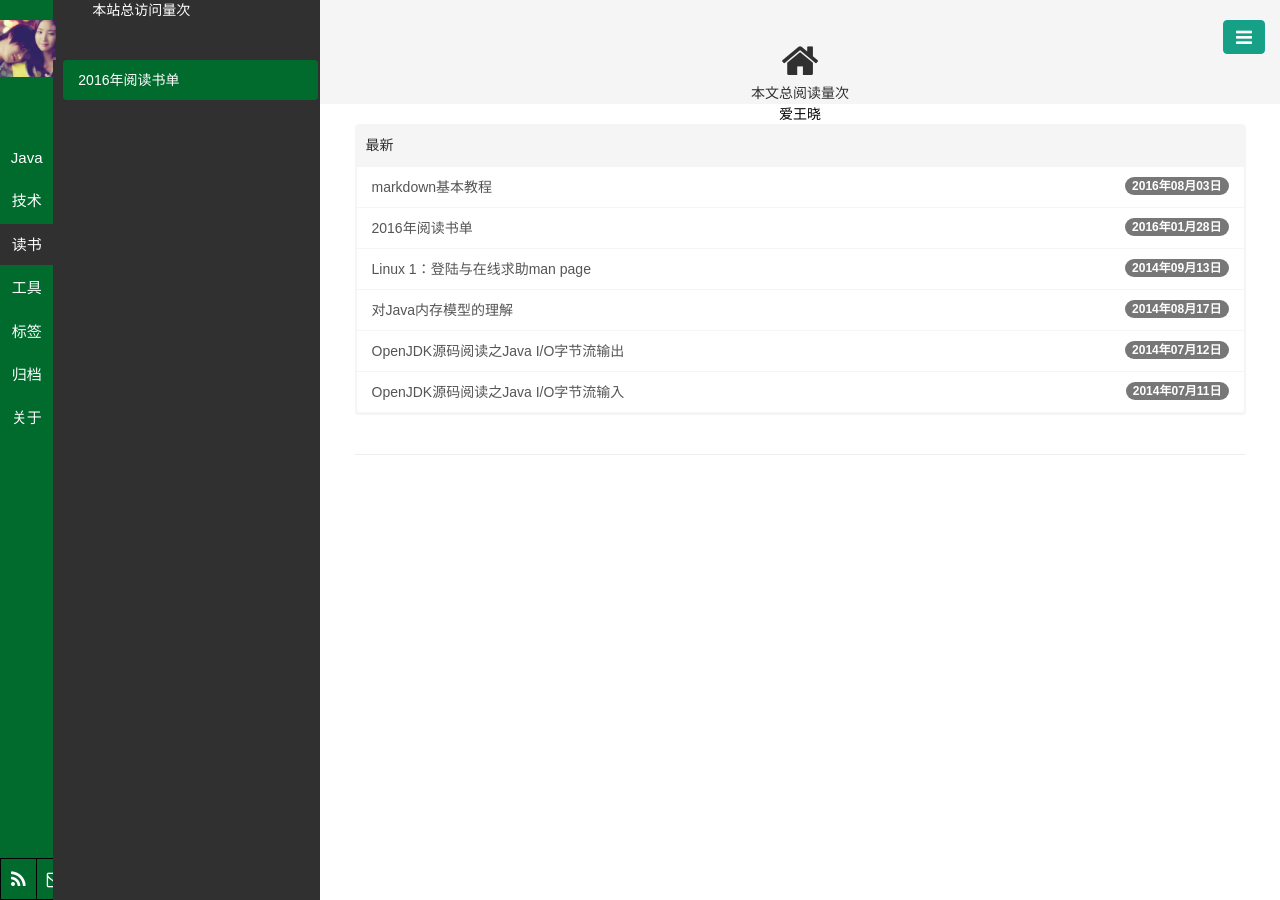
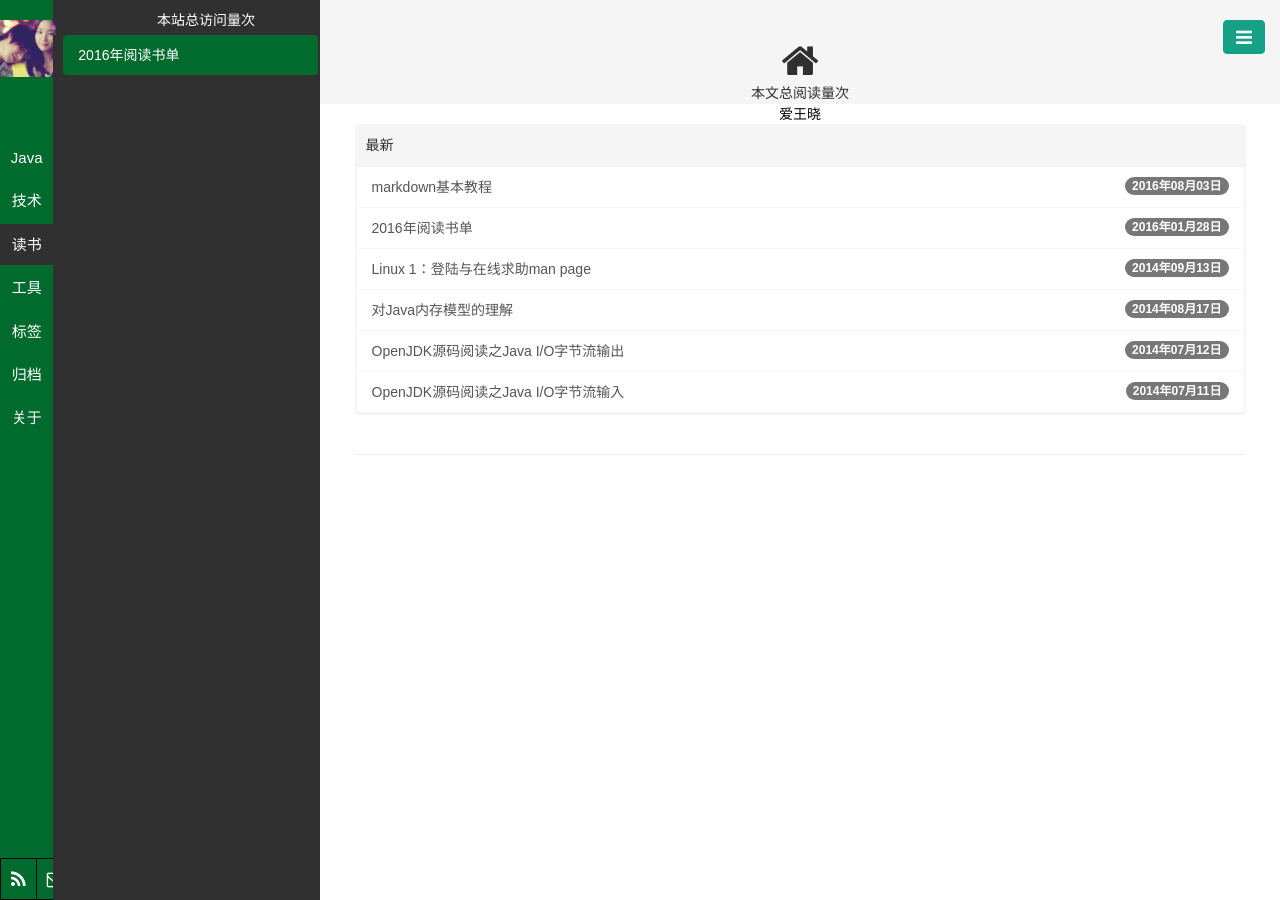
Before and after one commit to whaozl/whaozl.github.io, a Jekyll site: the page built from index.html, in a window 1280 px wide. Built offline with Jekyll 4.4.1, drawn with Linux system fonts in a browser that asks for light colours; the list of posts is cut into pages by our own code; comment, search, counter and statistics services are not loaded.

Commit message:
使用不蒜子增加本站统计访问量

```diff
--- a/_includes/navside.html
+++ b/_includes/navside.html
@@ -26,7 +26,7 @@
       </div>
     </div>
 
-	<span id="busuanzi_container_site_pv">
+	<span id="busuanzi_container_site_pv" class="benzhantongji">
 		&nbsp;&nbsp;&nbsp;&nbsp;&nbsp;&nbsp;&nbsp;&nbsp;&nbsp;&nbsp;本站总访问量<span id="busuanzi_value_site_pv"></span>次
 	</span>
 
--- a/public/css/base.css
+++ b/public/css/base.css
@@ -77,7 +77,7 @@ body, html {
   border-right: 2px solid #303030;
   overflow-y: auto;
   font-color: #fff;
-  margin-top: 40px;
+  margin-top: 5px;
 }
 
 /* 右侧内容栏 */
@@ -150,3 +150,9 @@ td{
     border: 1px solid #000 !important;
 	text-align: center !important;
 }
+
+.benzhantongji{
+	display: block !important;
+	text-align: center !important;
+	padding-top: 10px !important;
+}
```
